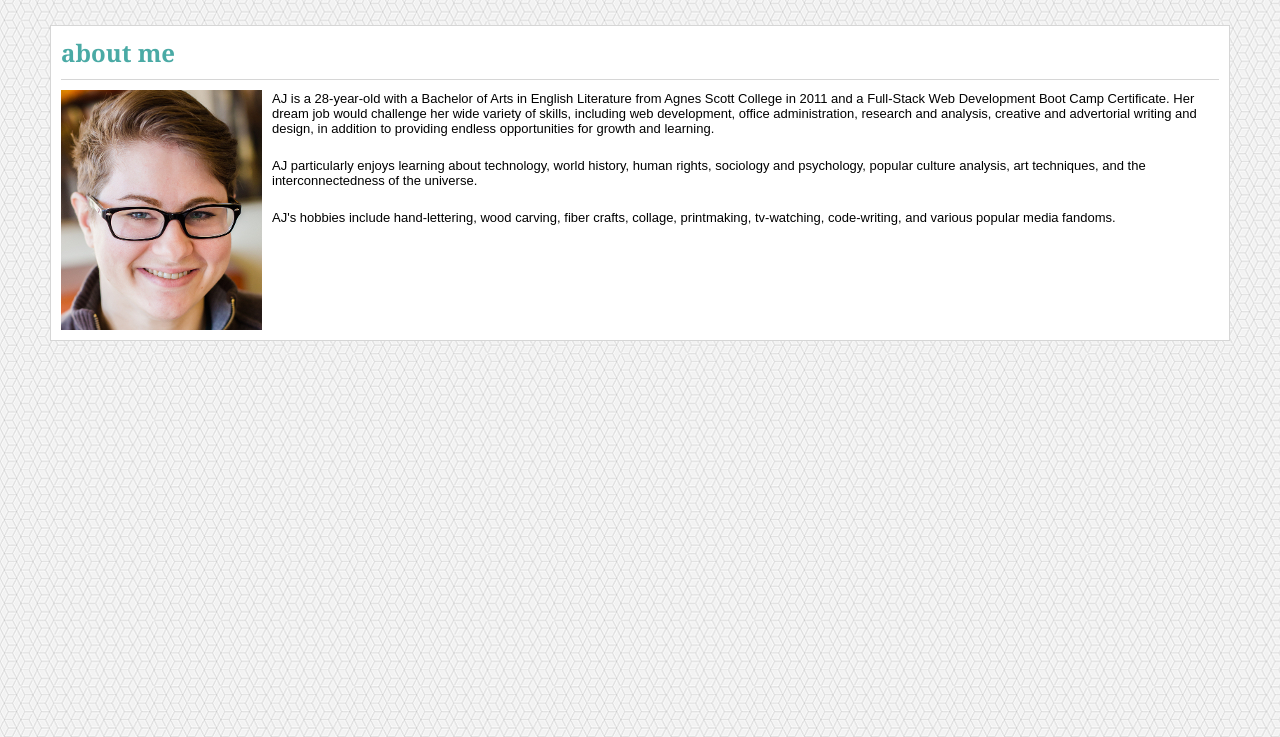
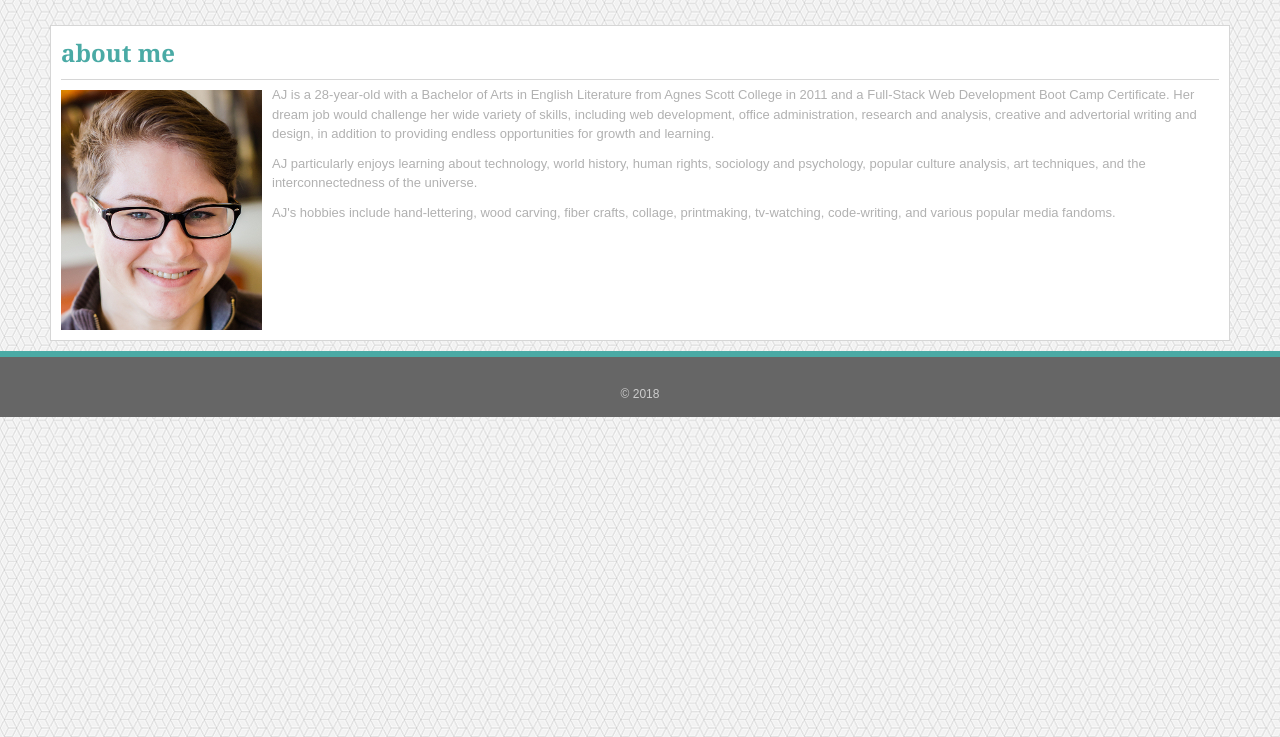
Before and after one commit to enigmatic-agent-scully/Basic-Portfolio, a plain HTML site: page index.html in a window 1280 px wide. Shown: the part 63-800 px from the top of the page. Drawn offline with Linux system fonts and the light colour scheme.

Commit message:
message1

```diff
--- a/assets/css/style.css
+++ b/assets/css/style.css
@@ -75,8 +75,10 @@ img {
   margin: 10px;
 }
 p {
-  padding: 11px;
+  padding: 5px;
   font-size: 13px;
+  color: #b1b1b1;
+  line-height:1.5;
 }
 .work {
   margin: 10px;
@@ -132,3 +134,12 @@ input[type="submit"] {
   color: white;
   border: none;
 }
+.footer {
+  background-color: #666;
+  text-align:center;
+  color:#ccc;
+  font-size:12px;
+  height:50px;
+  padding:30px 0;
+  border-top: #4aaaa5 6px solid;
+}
--- a/index.html
+++ b/index.html
@@ -1,11 +1,12 @@
 <!DOCTYPE html>
-<html lang="html">
+<html lang="en-us">
+
 <head>
     <meta charset="utf-8" />
-    <meta http-equiv="X-UA-Compatible" content="IE=edge">
     <title>.:about aj:.</title>
     <link rel="stylesheet" type="text/css" media="screen" href="assets/css/style.css" />
 </head>
+
 <body>
     <header>
         <div class="containter">
@@ -24,15 +25,23 @@
                 <h2>about me</h2>
                 <div class="linerule"></div>
                 <img id="bio-image" src="assets/images/AJ.jpg">
-        <p>AJ is a 28-year-old with a Bachelor of Arts in English Literature from Agnes Scott College in 2011 and a Full-Stack Web Development Boot Camp Certificate. Her dream job would challenge her wide variety of skills, including web development, office administration, research and analysis, creative and advertorial writing and design, in addition to providing endless opportunities for growth and learning.</p>
-        <p>AJ particularly enjoys learning about technology, world history, human rights, sociology and psychology, popular culture analysis, art techniques, and the interconnectedness of the universe.</p>
-        <p>AJ's hobbies include hand-lettering, wood carving, fiber crafts, collage, printmaking, tv-watching, code-writing, and various popular media fandoms.
+                <p>AJ is a 28-year-old with a Bachelor of Arts in English Literature from Agnes Scott College in 2011 and
+                    a Full-Stack Web Development Boot Camp Certificate. Her dream job would challenge her wide variety of
+                    skills, including web development, office administration, research and analysis, creative and advertorial
+                    writing and design, in addition to providing endless opportunities for growth and learning.</p>
+                <p>AJ particularly enjoys learning about technology, world history, human rights, sociology and psychology,
+                    popular culture analysis, art techniques, and the interconnectedness of the universe.</p>
+                <p>AJ's hobbies include hand-lettering, wood carving, fiber crafts, collage, printmaking, tv-watching, code-writing,
+                    and various popular media fandoms.
                 </p>
             </div>
         </div>
     </section>
     <footer>
-        <div class="footer"></div>
+        <div class="footer">
+            © 2018
+        </div>
     </footer>
 </body>
+
 </html>
```
Lines whose indentation alone changed are shown as unchanged.
